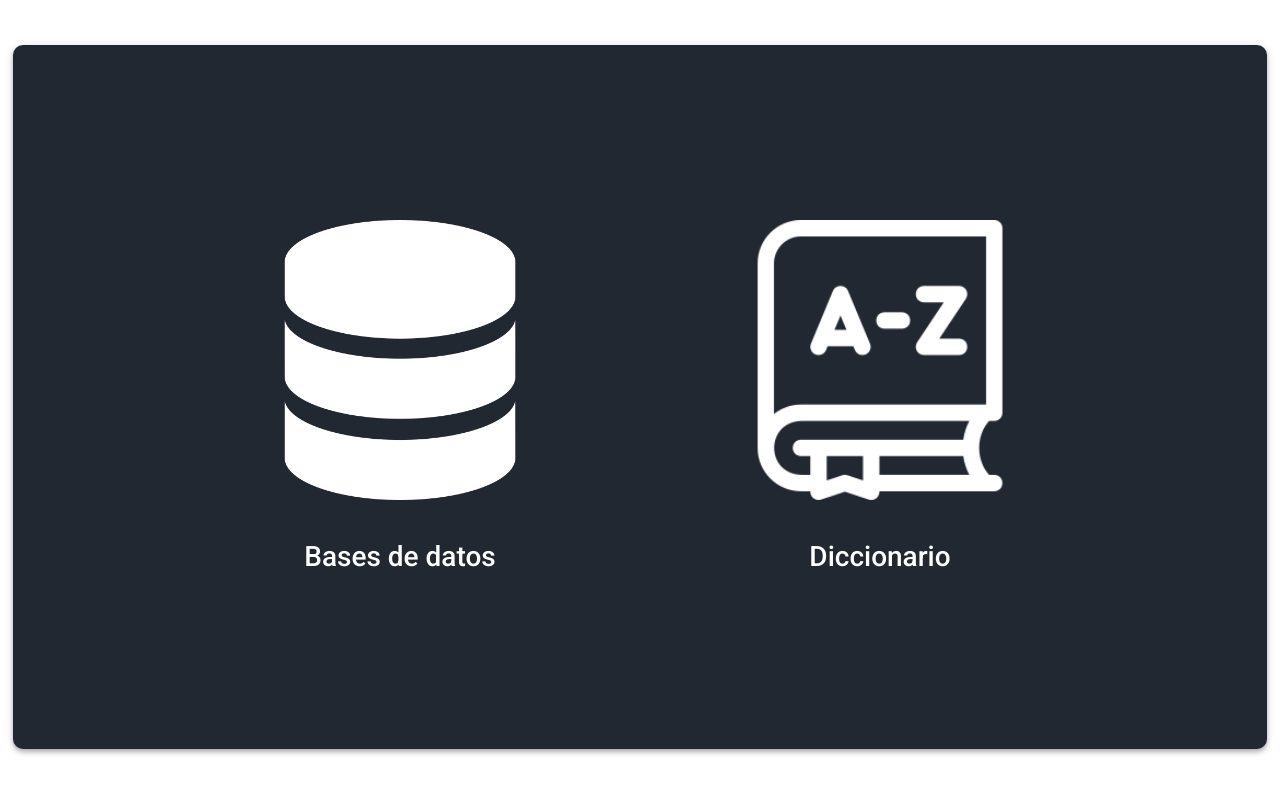
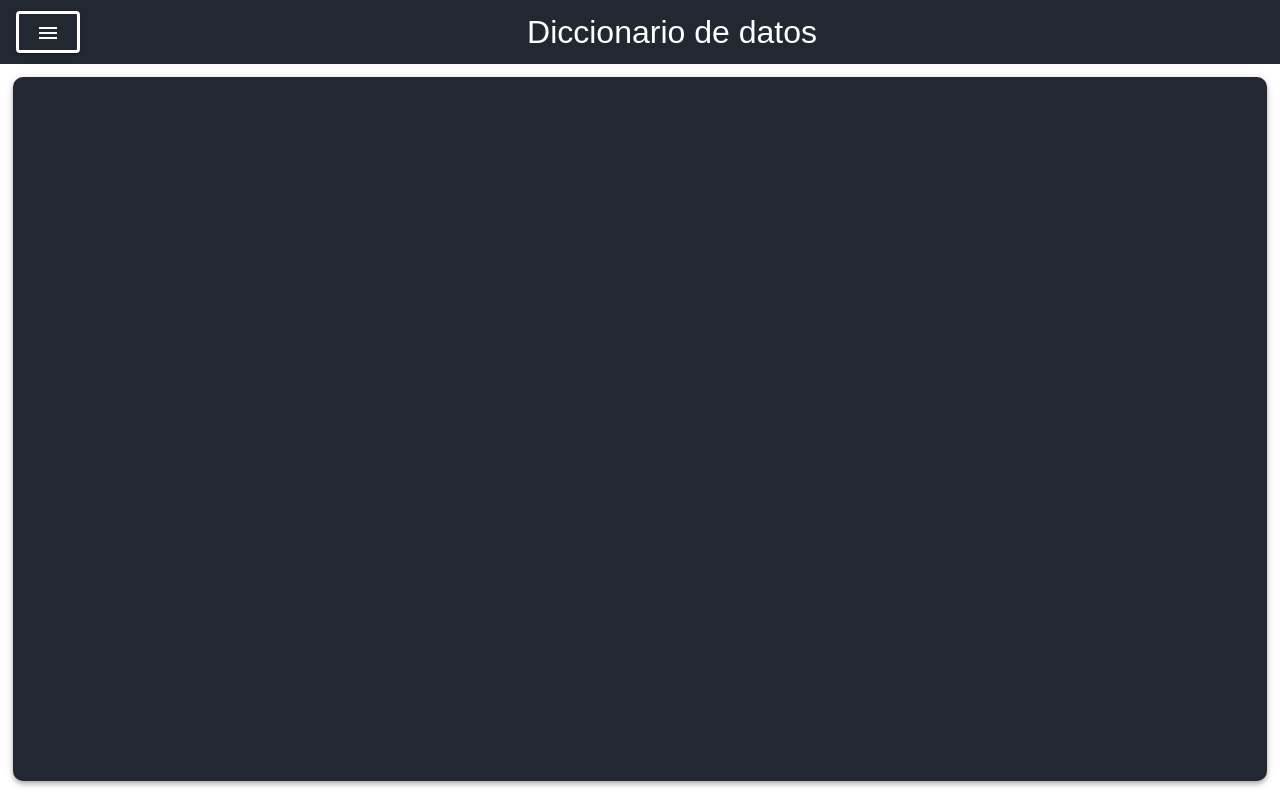
Before and after one commit to JimmyOjeda/QDocs, an Angular app: page /data-dictionary in a window 1280 px wide. Built offline with nearby package versions, Linux system fonts and the light colour scheme.

Commit message:
Create dictionary view cmp

```diff
--- a/src/app/app-routing.module.ts
+++ b/src/app/app-routing.module.ts
@@ -3,6 +3,7 @@ import { RouterModule, Routes } from '@angular/router';
 import { AdminHomeComponent } from './views/admin-home/admin-home.component';
 import { AgentHomeComponent } from './views/agent-home/agent-home.component';
 import { DatabaseSelectionComponent } from './views/database-selection/database-selection.component';
+import { DictionaryViewComponent } from './views/dictionary-view/dictionary-view.component';
 import { TemplateSelectionComponent } from './views/template-selection/template-selection.component';
 
 const routes: Routes = [
@@ -27,6 +28,10 @@ const routes: Routes = [
     component: TemplateSelectionComponent
   },
   {
+    path: 'data-dictionary',
+    component: DictionaryViewComponent
+  },
+  {
     path: '**',
     component: AdminHomeComponent
   }
--- a/src/app/app.module.ts
+++ b/src/app/app.module.ts
@@ -18,6 +18,7 @@ import { AgentHomeComponent } from './views/agent-home/agent-home.component';
 import { DatabaseSelectionComponent } from './views/database-selection/database-selection.component';
 import { OptionComponent } from './components/option/option.component';
 import { TemplateSelectionComponent } from './views/template-selection/template-selection.component';
+import { DictionaryViewComponent } from './views/dictionary-view/dictionary-view.component';
 
 @NgModule({
   declarations: [
@@ -30,7 +31,8 @@ import { TemplateSelectionComponent } from './views/template-selection/template-
     AgentHomeComponent,
     DatabaseSelectionComponent,
     OptionComponent,
-    TemplateSelectionComponent
+    TemplateSelectionComponent,
+    DictionaryViewComponent
   ],
   imports: [
     BrowserModule,
--- /dev/null
+++ b/src/app/views/dictionary-view/dictionary-view.component.html
@@ -0,0 +1,5 @@
+<app-toolbar [title]="'Diccionario de datos'"></app-toolbar>
+
+<app-sidenav>
+
+</app-sidenav>
--- /dev/null
+++ b/src/app/views/dictionary-view/dictionary-view.component.ts
@@ -0,0 +1,15 @@
+import { Component, OnInit } from '@angular/core';
+
+@Component({
+  selector: 'app-dictionary-view',
+  templateUrl: './dictionary-view.component.html',
+  styleUrls: ['./dictionary-view.component.css']
+})
+export class DictionaryViewComponent implements OnInit {
+
+  constructor() { }
+
+  ngOnInit(): void {
+  }
+
+}
```
Also changed, not shown: src/app/views/dictionary-view/dictionary-view.component.css (added), 1 other file (tests, documents, lock files or other folders).
